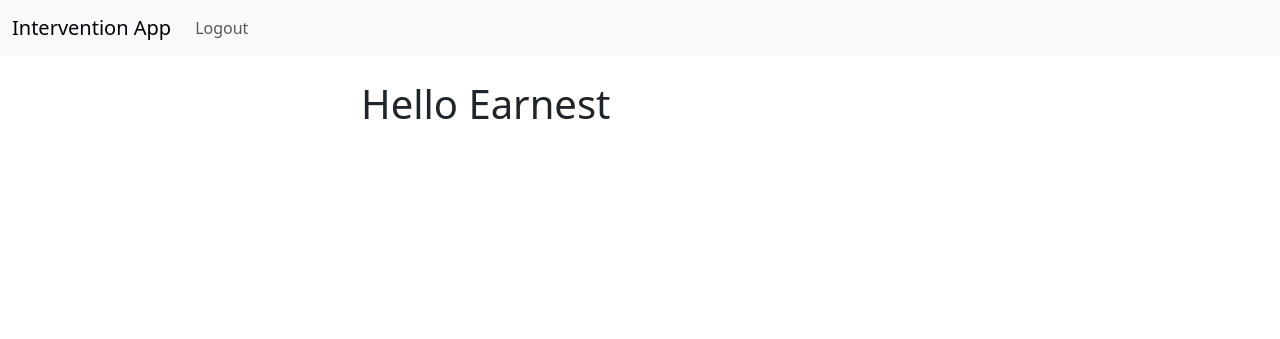
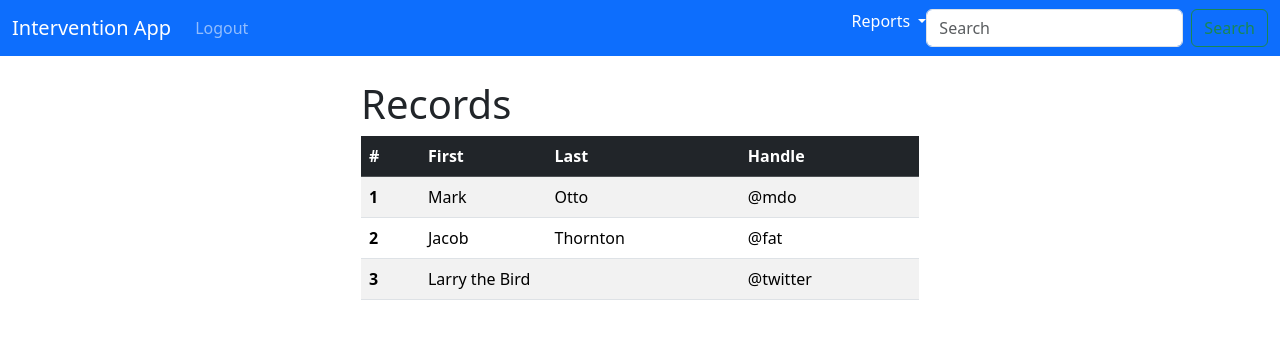
Before and after one commit to AchayoEarnest/community_intervention_app, a Django app: page / in a window 1280 px wide. Shown: the top 339 px of the page. Run offline with Django 5.2, Linux system fonts and the light colour scheme; a user stored in the database is signed in.

```diff
--- a/intervention_app/templates/base.html
+++ b/intervention_app/templates/base.html
@@ -3,7 +3,7 @@
   <head>
     <meta charset="utf-8" />
     <meta name="viewport" content="width=device-width, initial-scale=1" />
-    <title>Intervention App</title>
+    <title>Community Intervention App</title>
     <link
       href="https://cdn.jsdelivr.net/npm/bootstrap@5.3.3/dist/css/bootstrap.min.css"
       rel="stylesheet"
--- a/intervention_app/templates/home.html
+++ b/intervention_app/templates/home.html
@@ -1,7 +1,36 @@
 {% extends 'base.html' %} {% block content %}
 <div class="col-md-6 offset-md-3">
   {% if user.is_authenticated %}
-  <h1>Hello Earnest</h1>
+  <h1>Records</h1>
+  <table class="table table-striped">
+    <thead class="table-dark">
+      <tr>
+        <th scope="col">#</th>
+        <th scope="col">First</th>
+        <th scope="col">Last</th>
+        <th scope="col">Handle</th>
+      </tr>
+    </thead>
+    <tbody>
+      <tr>
+        <th scope="row">1</th>
+        <td>Mark</td>
+        <td>Otto</td>
+        <td>@mdo</td>
+      </tr>
+      <tr>
+        <th scope="row">2</th>
+        <td>Jacob</td>
+        <td>Thornton</td>
+        <td>@fat</td>
+      </tr>
+      <tr>
+        <th scope="row">3</th>
+        <td colspan="2">Larry the Bird</td>
+        <td>@twitter</td>
+      </tr>
+    </tbody>
+  </table>
   {% else %}
   <h1>Login</h1>
   <br />
--- a/intervention_app/templates/navbar.html
+++ b/intervention_app/templates/navbar.html
@@ -1,4 +1,4 @@
-<nav class="navbar navbar-expand-lg bg-body-tertiary">
+<nav class="navbar navbar-expand-lg navbar-dark bg-primary">
   <div class="container-fluid">
     <a class="navbar-brand" href="{%url 'home' %}">Intervention App</a>
     <button
@@ -23,7 +23,7 @@
 
               {% else %}
 
-          <a class="nav-link active" aria-current="page" href="{url 'register'}"
+          <a class="nav-link active" aria-current="page" href="{%url 'register'%}"
             >Register</a
           >
 
@@ -34,6 +34,22 @@
 
         {% endif %}
       </ul>
+      <div class="d-flex text-white" >
+        <li class="nav-item dropdown list-unstyled">
+          <a class="nav-link dropdown-toggle" href="#" role="button" data-bs-toggle="dropdown" aria-expanded="false">
+            Reports
+          </a>
+          <ul class="dropdown-menu list-unstyled">
+            <li><a class="dropdown-item" href="#">Raw Exports</a></li>
+            <li><hr class="dropdown-divider"></li>
+            <li><a class="dropdown-item" href="#">Insights</a></li>
+          </ul>
+        </li>
+        <form class="d-flex" role="search">
+          <input class="form-control me-2" type="search" placeholder="Search" aria-label="Search">
+          <button class="btn btn-outline-success" type="submit">Search</button>
+        </form>
+      </div>
     </div>
   </div>
 </nav>
--- a/intervention_app/templates/register.html
+++ b/intervention_app/templates/register.html
@@ -0,0 +1,3 @@
+{% extends 'base.html' %} {% block content %}
+<h1>Register!</h1>
+{% endblock %}
--- a/intervention_app/urls.py
+++ b/intervention_app/urls.py
@@ -5,4 +5,5 @@ from . import views
 urlpatterns = [
     path('', views.home, name='home'),
     path('logout/', views.logout_user, name='logout'),
+    path('register/', views.register_user, name='register')
 ]
--- a/intervention_app/views.py
+++ b/intervention_app/views.py
@@ -27,5 +27,5 @@ def logout_user(request):
     messages.success(request, "You have been logged out...")
     return redirect('home')
 
-def register(request):
-    pass
+def register_user(request):
+    return render(request, 'register.html', {})
```
Also changed, not shown: intervention_app/forms.py (added, +13 -0 lines), intervention_app.db.
